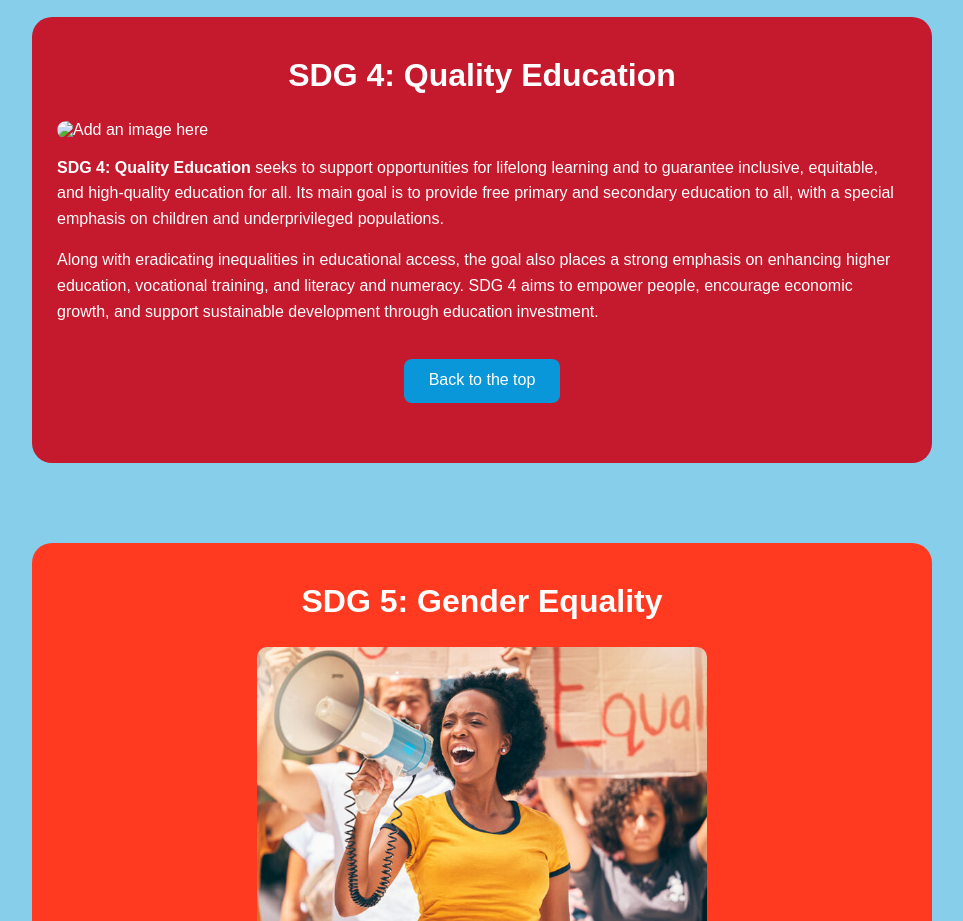
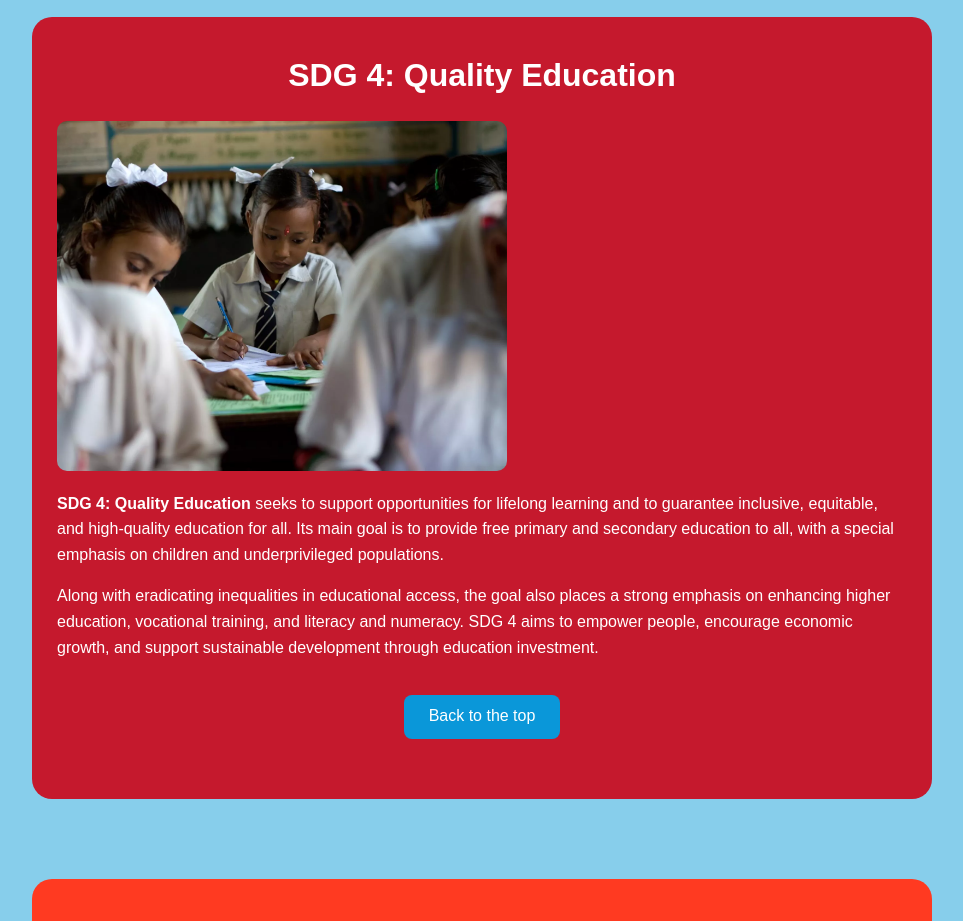
Before and after one commit to AQUA24-rgb/SDGPROJECT, a plain HTML site: page index.html in a window 1280 px wide. Shown: the part 3580-4501 px from the top of the page, without its empty margins (158-1121 px from the left). Drawn offline with Linux system fonts and the light colour scheme.

Commit message:
Update index.html

```diff
--- a/index.html
+++ b/index.html
@@ -71,7 +71,7 @@
 <section id="goal4" class="sdg" style="background:#C5192D;">
   <h2>SDG 4: Quality Education</h2>
   <div class="sdg-content">
-  <img src="Quality.jpg" alt="Add an image here" class="SDG">
+  <img src="quality.webp" alt="Add an image here" class="SDG">
    <p><b>SDG 4: Quality Education</b> seeks to support opportunities for lifelong learning and to guarantee inclusive, equitable, and high-quality education for all. Its main goal is to provide free primary and secondary education to all, with a special emphasis on children and underprivileged populations.</p>
    <p>Along with eradicating inequalities in educational access, the goal also places a strong emphasis on enhancing higher education, vocational training, and literacy and numeracy. SDG 4 aims to empower people, encourage economic growth, and support sustainable development through education investment.</p>
   </div>
```
